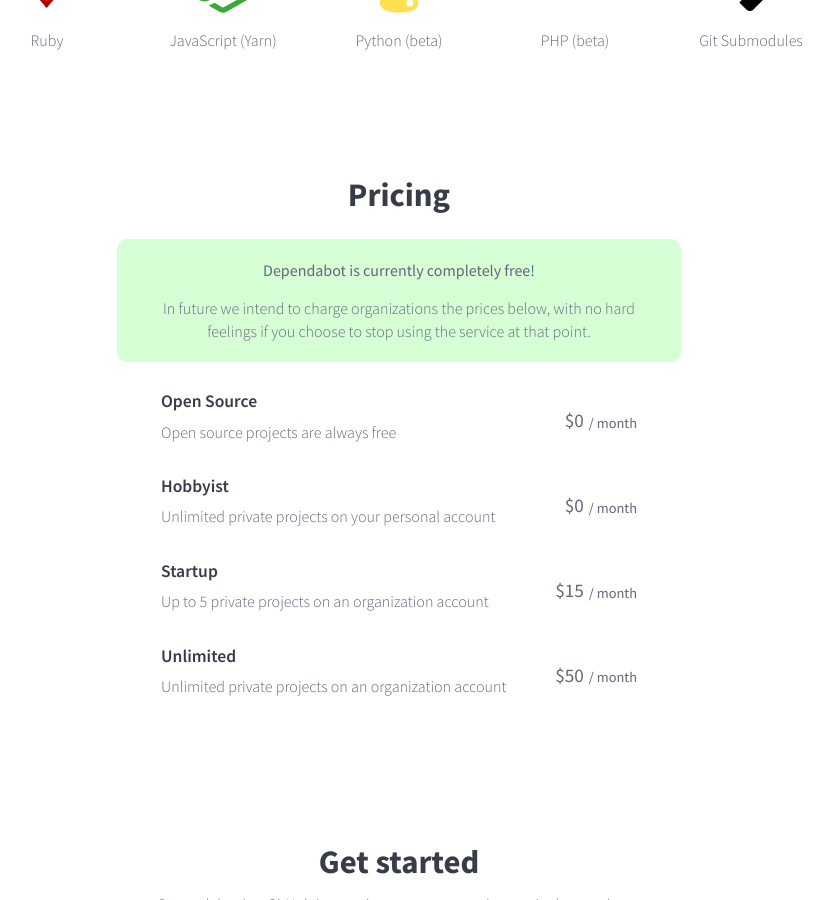
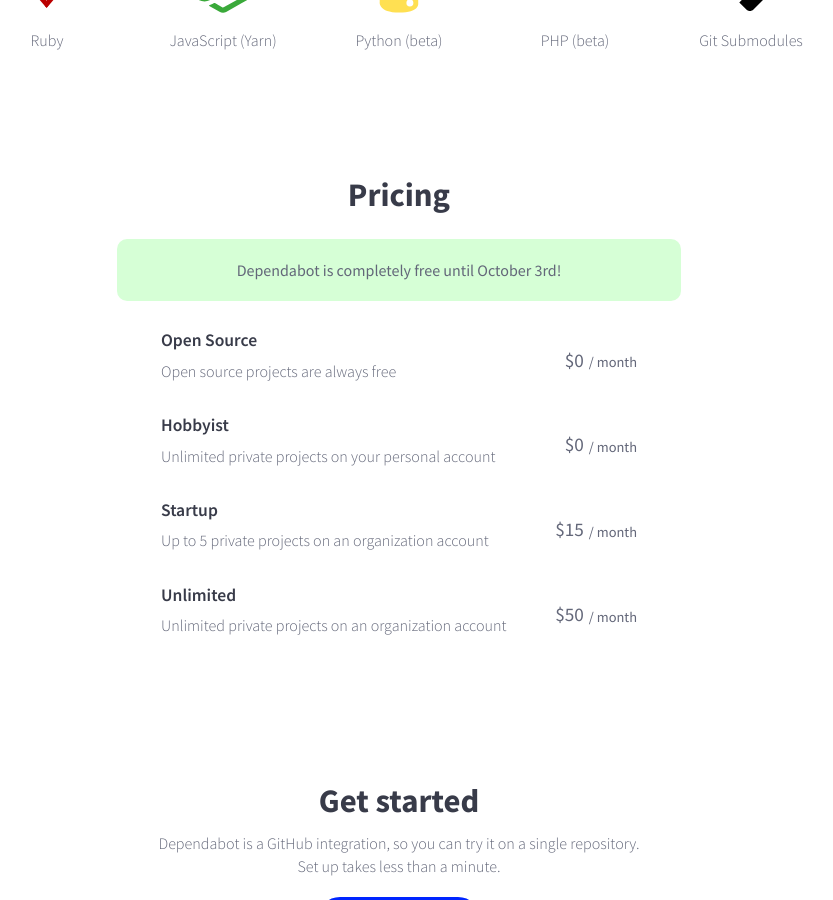
Before and after one commit to desenvolvedorIcotrade/App.bot, a Jekyll site: the page index.html, which Jekyll copies as it is, in a window 1280 px wide and 900 px high, scrolled down 2457 px. Shown: the whole window, without its empty margins (241-1074 px from the left). Built offline with Jekyll 4.4.1, drawn with Linux system fonts in a browser that asks for light colours; nearby versions of some CDN libraries.

Commit message:
Add date for free trial end

```diff
--- a/index.html
+++ b/index.html
@@ -213,7 +213,7 @@
     <div class="section pricing">
       <a name="pricing"></a>
       <h2>Pricing</h2>
-      <div class="pricing-alert"><p><strong>Dependabot is currently completely free!</strong></p><p>In future we intend to charge organizations the prices below, with no hard feelings if you choose to stop using the service at that point.</p></div>
+      <div class="pricing-alert"><p><strong>Dependabot is completely free until October 3rd!</strong></p></div>
       <div class="pricing-boxes">
         <div class="pricing-box">
           <div class="plan-details">
```
